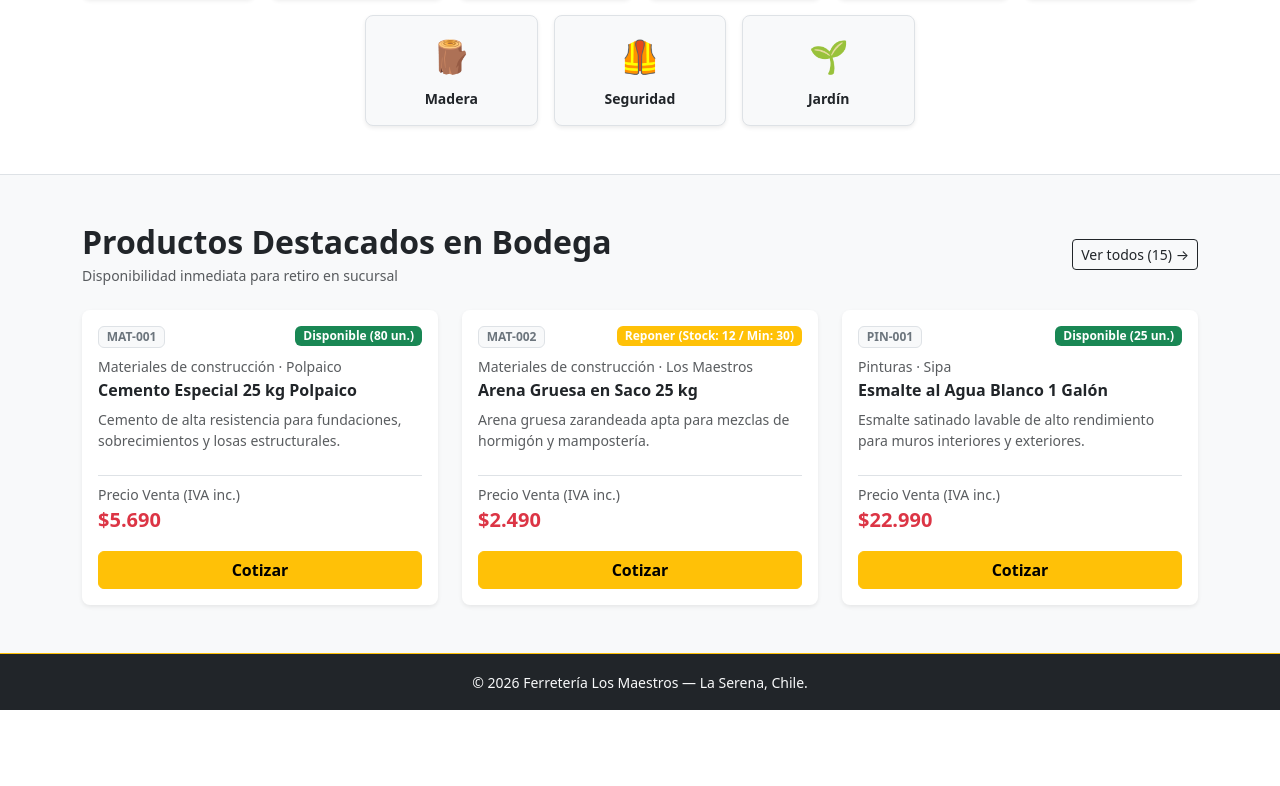
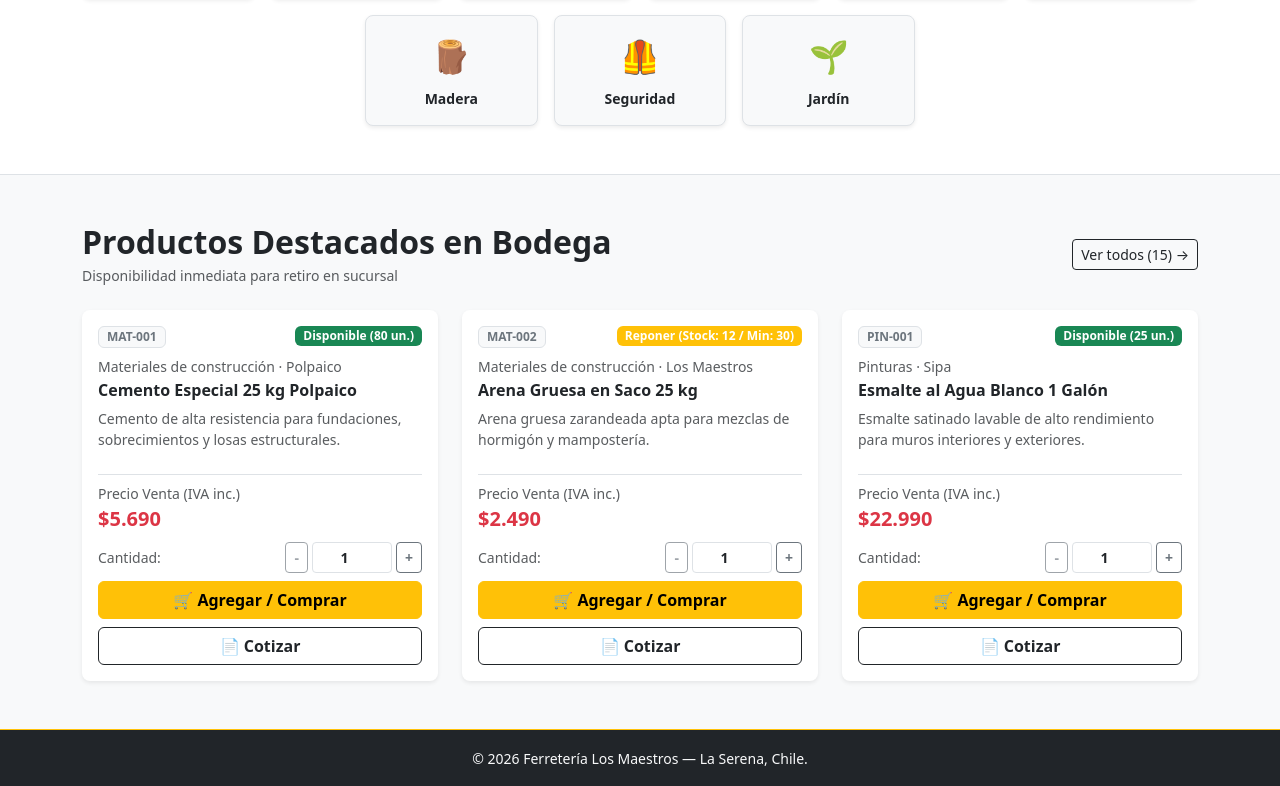
Before and after one commit to luciano-sepulveda/React-FerreteriaLosMaestros, a React (Vite) app: page / in a window 1280 px wide. Shown: the part 800-1586 px from the top of the page. Before the commit the page ends 1510 px from the top, so only its background shows below. Built offline with nearby package versions, Linux system fonts and the light colour scheme.

Commit message:
Añadi accion de agregar al carrito y comprar a la molecula TarjetaProducto

```diff
--- a/src/components/molecules/TarjetaProducto.jsx
+++ b/src/components/molecules/TarjetaProducto.jsx
@@ -1,11 +1,23 @@
-import React from 'react';
+import React, { useState } from 'react';
 import { Card } from 'react-bootstrap';
 import Precio from '../atoms/Precio';
 import Stock from '../atoms/Stock';
 import Boton from '../atoms/Boton';
+import Etiqueta from '../atoms/Etiqueta';
+import ControlCantidad from './ControlCantidad';
 
+const TarjetaProducto = ({
+  producto,
+  alCotizar,
+  onCotizar,
+  alAgregarAlCarrito,
+  alComprar,
+  alVerDetalle,
+  onVerDetalle
+}) => {
+  const [cantidad, setCantidad] = useState(1);
+  const [agregadoReciente, setAgregadoReciente] = useState(false);
 
-const TarjetaProducto = ({ producto, alCotizar, onCotizar, alVerDetalle, onVerDetalle }) => {
   const {
     codigo,
     nombre,
@@ -18,14 +30,26 @@ const TarjetaProducto = ({ producto, alCotizar, onCotizar, alVerDetalle, onVerDe
     descripcion
   } = producto;
 
+  const sinStock = stock <= 0;
   const manejadorCotizar = alCotizar || onCotizar;
   const manejadorVerDetalle = alVerDetalle || onVerDetalle;
+  const manejadorAgregar = alAgregarAlCarrito || alComprar;
+
+  const manejarAgregarCarrito = () => {
+    if (manejadorAgregar && !sinStock) {
+      manejadorAgregar(producto, cantidad);
+      setAgregadoReciente(true);
+      setTimeout(() => setAgregadoReciente(false), 1800);
+    }
+  };
 
   return (
     <Card className="h-100 shadow-sm border-0 rounded-3 d-flex flex-column">
       <Card.Body className="d-flex flex-column p-3">
         <div className="d-flex justify-content-between align-items-start mb-2">
-          <span className="badge bg-light text-secondary border small">{codigo}</span>
+          <Etiqueta variante="light" claseAdicional="text-secondary border small">
+            {codigo}
+          </Etiqueta>
           <Stock stock={stock} stockMinimo={stockMinimo} />
         </div>
 
@@ -43,19 +67,48 @@ const TarjetaProducto = ({ producto, alCotizar, onCotizar, alVerDetalle, onVerDe
           <Precio valor={precioVenta} />
         </div>
 
-        <div className="d-flex gap-2 mt-2">
+        {/* Control de cantidad para agregar/comprar */}
+        {!sinStock && (
+          <div className="d-flex justify-content-between align-items-center mb-2">
+            <span className="text-muted small">Cantidad:</span>
+            <ControlCantidad
+              cantidad={cantidad}
+              stockMaximo={stock}
+              alCambiar={setCantidad}
+              tamano="sm"
+            />
+          </div>
+        )}
+
+        {/* Acciones principales: Comprar/Agregar y Cotizar */}
+        <div className="d-flex flex-column gap-2 mt-auto">
           <Boton
-            texto="Cotizar"
-            variante="warning"
-            alHacerClic={() => manejadorCotizar && manejadorCotizar(producto)}
+            texto={
+              sinStock
+                ? 'Sin Stock'
+                : agregadoReciente
+                ? '✓ ¡Agregado!'
+                : '🛒 Agregar / Comprar'
+            }
+            variante={agregadoReciente ? 'success' : 'warning'}
+            alHacerClic={manejarAgregarCarrito}
+            deshabilitado={sinStock}
           />
-          {manejadorVerDetalle && (
+
+          <div className="d-flex gap-2">
             <Boton
-              texto="Ver"
-              variante="outline-secondary"
-              alHacerClic={() => manejadorVerDetalle(producto)}
+              texto="📄 Cotizar"
+              variante="outline-dark"
+              alHacerClic={() => manejadorCotizar && manejadorCotizar(producto, cantidad)}
             />
-          )}
+            {manejadorVerDetalle && (
+              <Boton
+                texto="Ver"
+                variante="outline-secondary"
+                alHacerClic={() => manejadorVerDetalle(producto)}
+              />
+            )}
+          </div>
         </div>
       </Card.Body>
     </Card>
```
